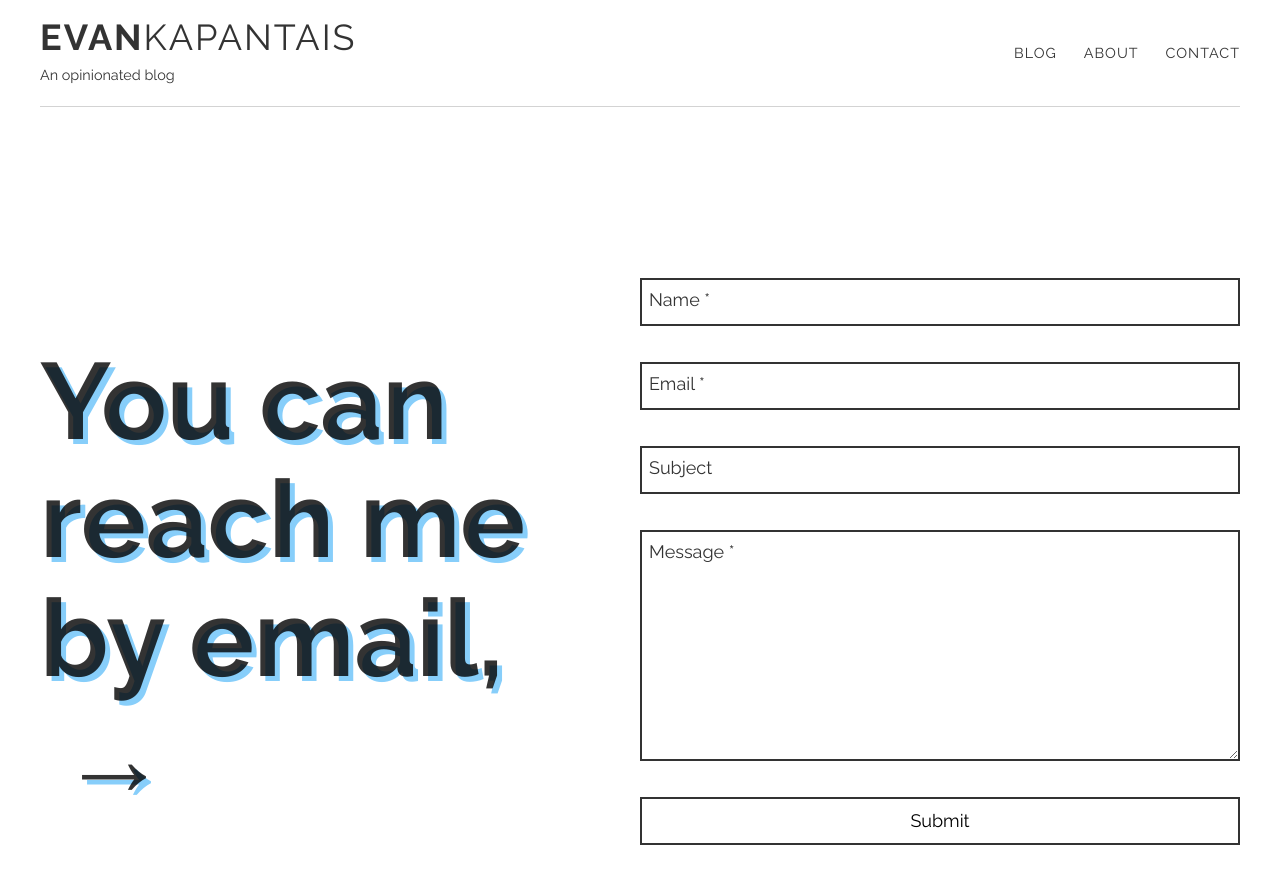
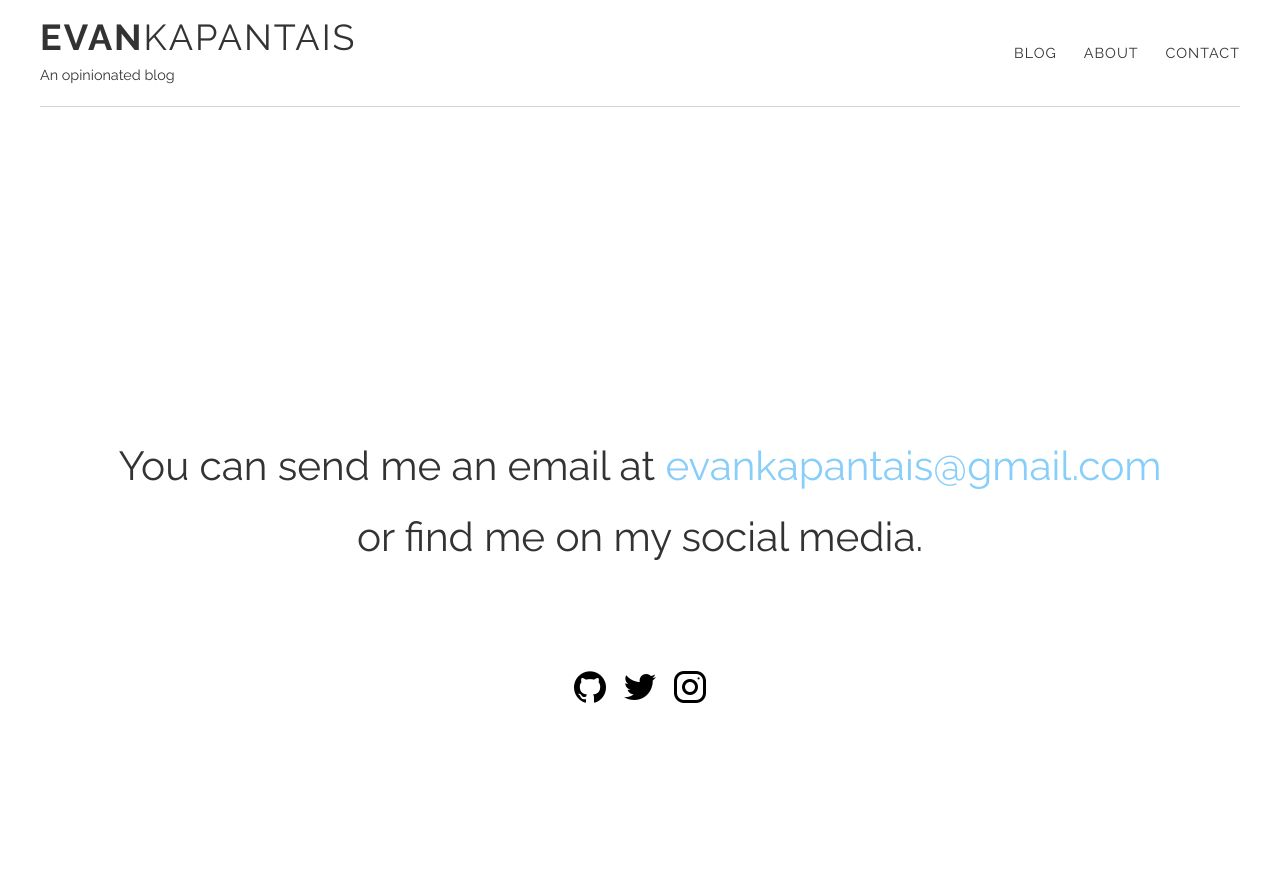
Before and after one commit to evan-kapantais/gatsby-blog, a Gatsby site: page /contact in a window 1280 px wide. Shown: the top 884 px of the page. Built offline with nearby package versions, Linux system fonts and the light colour scheme; Gatsby itself is replaced by a stand-in of ours.

Commit message:
simple contact

```diff
--- a/src/components/contact-form.js
+++ b/src/components/contact-form.js
@@ -2,8 +2,9 @@ import React from 'react'
 import styled from 'styled-components'
 
 const Form = styled.form `
-  min-width: 600px;
   margin: 0 auto;
+  max-width: ${props => props.width || 'auto'};
+  /* max-width: 600px; */
 
   div {
     position: relative;
@@ -101,8 +102,9 @@ class ContactForm extends React.Component {
   }
 
   render() {
+    console.log(this.props.width)
     return (
-      <Form name='contact' data-netlify='true'>
+      <Form width={this.props.width} name='contact' data-netlify='true'>
         <div>
           <input type='text' id='name' onChange={this.onChange} value={this.state.name} onFocus={this.onFocus} onBlur={this.onBlur} required />
           <label htmlFor='name'>Name *</label>
--- a/src/pages/contact.js
+++ b/src/pages/contact.js
@@ -10,121 +10,70 @@ import ContactForm from '../components/contact-form'
 
 const Container = styled.div`
   max-width: 1200px;
-  margin: 4rem auto;
-`
+  margin: 18rem auto;
 
-const Section = styled.section `
-  display: flex;
-  justify-content: space-between;
-  align-items: center;
-  height: 100vh;
-`
+  h1 {
+    text-align: center;
+    line-height: 1.75;
+    font-weight: normal;
 
-const signLeft = keyframes `
-  from {
-    transform: translateX(0px);
-  }
-  to {
-    transform: translateX(20px);
-  }
-`
+    a {
+      color: lightskyblue;
+      position: relative;
 
-const signRight = keyframes `
-  from {
-    transform: translateX(0px);
-  }
-  to {
-    transform: translateX(-20px);
-  }
-`
-
-const SectionHeading = styled.h1`
-  font-size: 6rem;
-  text-align: center;
-  margin: 0;
-  text-align: ${props => props.align || 'left'};
-  text-shadow: 5px 5px lightskyblue;
-  transition: all 200ms ease-in-out;
-
-  &:hover {
-    text-shadow: 10px 10px wheat;
+      &::after {
+        content: '';
+        position: absolute;
+        height: 3px;
+        width: 100%;
+        background: lightskyblue;
+        bottom: -10px;
+        opacity: 0;
+        left: 0;
+        transition: all 500ms ease;
       }
 
-  span {
-    display: block;
-    animation: ${props => props.side === 'right' ? signRight : signLeft} 1s linear infinite alternate;
+      &:hover::after {
+        opacity: 1;
+        bottom: -4px;
       }
-`
-
-const Address = styled.div`
-  display: flex;
-  align-items: center;
-
-  p {
-    font-size: 2rem;
-    line-height: 1.5;
-    width: 500px;
-  }
-`
-
-const float = keyframes`
-  0% {
-    transform: translate(0, 0);
-  }
-  50% {
-    transform: translate(0, 12px);
-  }
-  100% {
-    transform: translate(0, 0);
-  }
-`
-
-const Image = styled.img`
-  max-width: 160px;
-  max-height: 160px;
-  margin-right: 4rem;
-  animation: ${float} 5s ease-in-out infinite;
-  animation-delay: ${props => props.delay || 0};
-`
-
-const wiggle = keyframes`
-  0% {
-    transform: rotate(0deg);
-  }
-  33% {
-    transform: rotate(5deg);
-  }
-  66% {
-    transform: rotate(-5deg);
-  }
-  100% {
-    transform: rotate(0deg);
-  }
-`
-
-const SocialImage = styled(Image)`
-  margin: 0;
-`
-
-const Social = styled(Section)`
-
-  a {
-    display: block;
-    transition: all 300ms ease;
-
-    &:hover {
-      transform: scale(1.1);
-      animation: ${wiggle} 300ms ease-in-out both alternate;
     }
   }
 
   div {
-    display: grid;
-    grid-template-columns: repeat(3, 160px);
-    grid-template-rows: 160px 160px;
+    display: flex;
+    justify-content: center;
     align-items: center;
-    gap: 4rem;
-    min-width: 600px;
+
+    a {
+      margin: 4rem .5rem;
+      position: relative;
+      display: block;
+
+      &::after {
+        content: '';
+        position: absolute;
+        bottom: -20px;
+        left: 0;
+        height: 3px;
+        width: 100%;
+        background: #333;
+        opacity: 0;
+        transition: all 500ms ease;
+      }
+
+      &:hover::after {
+        bottom: -10px;
+        opacity: 1;
+      }
+
+      img {
+        margin: 0;
+        display: block;
+        top: 0;
+        left: 0;
+      }
+    }
   }
 `
 
@@ -132,42 +81,18 @@ const contactPage = () => (
   <Layout>
     <Seo title='Contact' />
     <Container>
-      <Section>
-        <SectionHeading>You can reach me by email, <br /><span>&rarr;</span></SectionHeading>
-        <ContactForm />
-      </Section>
-      <Section>
-        <Address>
-          <p>
-            Carrer de la Llacuna 166 <br />
-            10th Floor <br />
-            08018 <br />
-            Barcelona <br />
-            Spain <br />
-          </p>
-        </Address>
-        <SectionHeading align='right'>traditional mail,<br /><span side='right'>&larr;</span></SectionHeading>
-      </Section>
-      <Social>
-        <SectionHeading>or<br /> social <br />media.<br /><span>&rarr;</span></SectionHeading>
+      <h1>You can send me an email at <a href='mailto: evankapantais@gmail.com'>evankapantais@gmail.com</a> <br/> or find me on my social media.</h1>
       <div>
-          <a href='https://github.com/evan-kapantais'>
-            <SocialImage src={require('../images/github-colour.png')} alt='github icon' delay='100ms' />
+        <a href="">
+          <img src={require('../images/github.png')} alt=""/>
         </a>
-          <a href='https://twitter.com/evankapantais'>
-            <SocialImage src={require('../images/twitter-colour.png')} alt='twitter icon' delay='600ms' />
+        <a href="">
+          <img src={require('../images/twitter.png')} alt=""/>
         </a>
-          <a href='https://www.instagram.com/evan_kapantais/'>
-            <SocialImage src={require('../images/instagram-colour.png')} alt='instagram icon' delay='1100ms' />
-          </a>
-          <a href='https://www.facebook.com/evankapantais'>
-            <SocialImage src={require('../images/facebook-colour.png')} alt='facebook icon' delay='600ms' />
-          </a>
-          <a href='https://www.linkedin.com/in/evankapantais/'>
-            <SocialImage src={require('../images/linkedin-colour.png')} alt='linkedin icon' delay='1100ms' />
+        <a href="">
+          <img src={require('../images/instagram.png')} alt=""/>
         </a>
       </div>
-      </Social>
     </Container>
   </Layout>
 )
```
Lines whose indentation alone changed are shown as unchanged.
